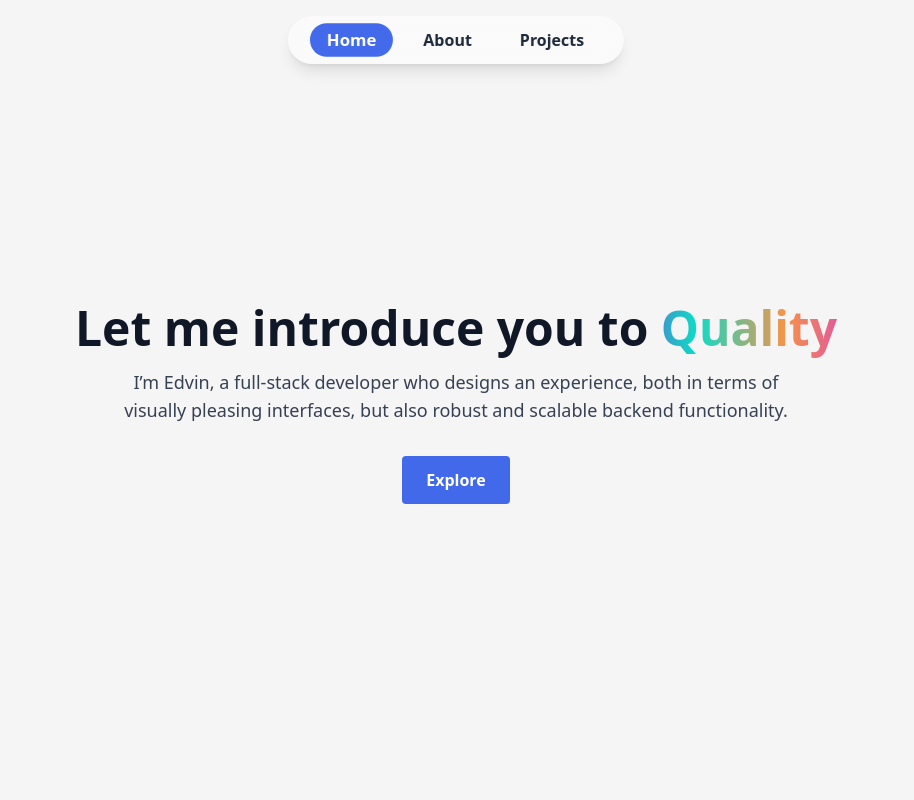
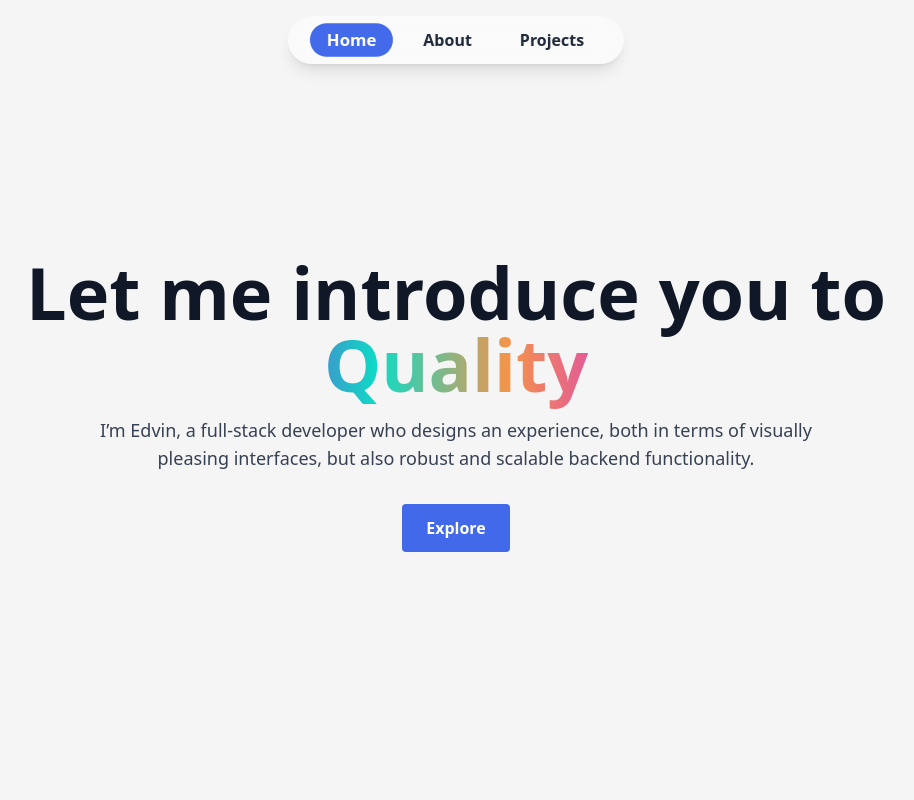
Before and after one commit to edvintopa/edvintopa, a React (Vite) app: page /#/ in a window 1280 px wide. Shown: the top 800 px of the page, without its empty margins (184-1098 px from the left). Built offline with nearby package versions, Linux system fonts and the light colour scheme.

Commit message:
changed sizes and styling

```diff
--- a/src/components/HeroSection/HeroSection.tsx
+++ b/src/components/HeroSection/HeroSection.tsx
@@ -14,10 +14,10 @@ const HeroSection: React.FC = () => {
 
   return (
     <section className="flex flex-col items-center justify-center py-16 px-4">
-      <h1 className="text-5xl font-extrabold text-gray-900 dark:text-white mb-4 text-center">
+      <h1 className="text-5xl md:text-7xl font-extrabold text-gray-900 dark:text-white mb-4 text-center">
         Let me introduce you to <span className="gradient-text">Quality</span>
       </h1>
-      <p className="text-lg text-gray-700 dark:text-gray-300 mb-8 max-w-2xl text-center">
+      <p className="text-lg text-gray-700 dark:text-gray-300 mb-8 max-w-3xl text-center">
         I’m Edvin, a full-stack developer who designs an experience, both in terms of visually pleasing interfaces, but also robust and scalable backend functionality.
       </p>
       <button
--- a/src/index.css
+++ b/src/index.css
@@ -1,4 +1,8 @@
 @import "tailwindcss";
+
+@theme {
+  --container-4xl: 100%;  /* This mf, I don't know why but it was messing with the width of my page*/
+}
 
 :root {
   font-family: system-ui, Avenir, Helvetica, Arial, sans-serif;
--- a/src/pages/Projects/Projects.tsx
+++ b/src/pages/Projects/Projects.tsx
@@ -6,7 +6,7 @@ function Projects() {
   return (
     <div className="container mx-auto px-4 py-8">
       <h1 className="text-3xl font-bold mb-6 dark:text-white">My Projects</h1>
-      <div className="columns-1 md:columns-3 gap-6">
+      <div className="columns-1 md:columns-4 gap-6">
         {projects.map((project, index) => (
           <motion.div
             key={index}
```
